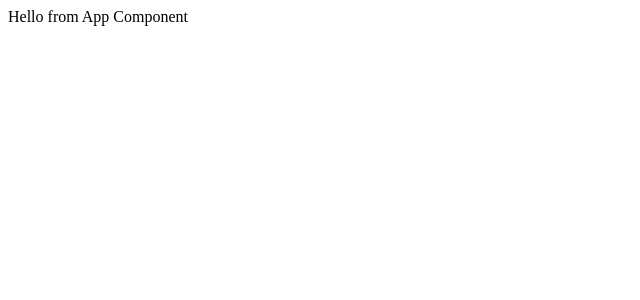
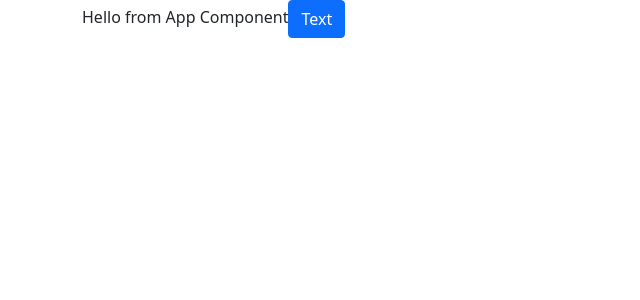
Before and after one commit to damianmalysza/ez-budget-frontend, a React (Create React App) app: page / in a window 1280 px wide. Shown: the top 300 px of the page, without its empty margins (0-640 px from the left). Built offline with nearby package versions, Linux system fonts and the light colour scheme.

Commit message:
added in react

```diff
--- a/src/App.js
+++ b/src/App.js
@@ -1,8 +1,13 @@
+import Container from "react-bootstrap/Container"
+import Button from 'react-bootstrap/Button'
+
+
 function App() {
   return (
-    <div>
+    <Container>
      Hello from App Component
-    </div>
+     <Button>Text</Button>
+    </Container>
   );
 }
 
--- a/src/index.js
+++ b/src/index.js
@@ -5,6 +5,7 @@
 import thunk from 'redux-thunk'
 import { Provider } from 'react-redux'
 import rootReducer from './reducers/manageBudgetsAndExpenses'
+import "bootstrap/dist/css/bootstrap.min.css"
 
 const composeEnhancers = window.__REDUX_DEVTOOLS_EXTENSION_COMPOSE__ || compose
 
```
